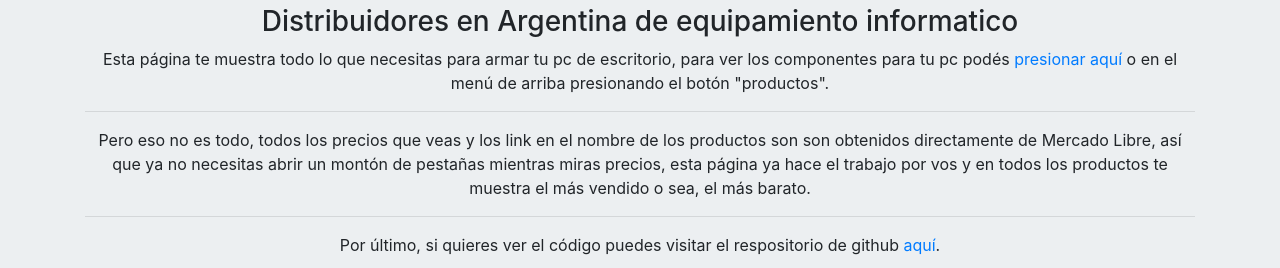
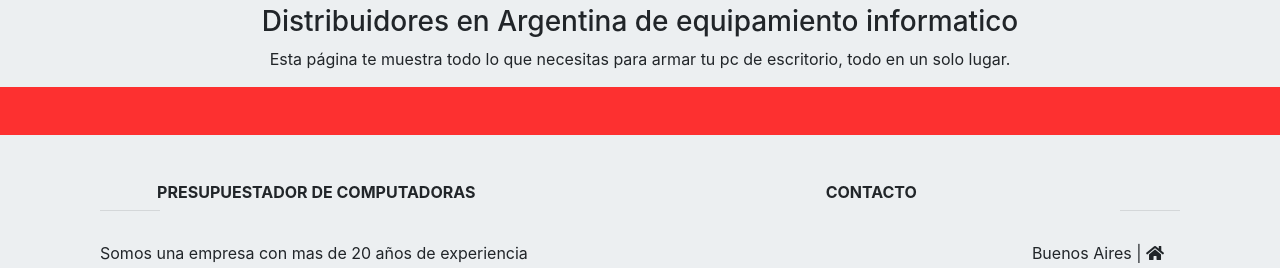
Before and after one commit to Nicocuervo/ProjectoFinal-NicolasCebey, a plain HTML site: page index.html in a window 1280 px wide. Shown: the part 531-799 px from the top of the page. Drawn offline with nearby package versions, Linux system fonts and the light colour scheme.

Commit message:
mod index

```diff
--- a/css/style.css
+++ b/css/style.css
@@ -85,7 +85,9 @@ nav li, nav h1 {
     margin-left: 10px;
 }
 
-
+h6{
+    text-align: center;
+}
 
 @media (max-width: 991px){
 
--- a/index.html
+++ b/index.html
@@ -91,21 +91,9 @@
       <h1>SOMOS HAMMET COMPUTER</h1>
       <h3>Distribuidores en Argentina de equipamiento informatico</h3>
       <p>
-        Esta página te muestra todo lo que necesitas para armar tu pc de escritorio,
-        para ver los componentes para tu pc podés <a href="productos.html">presionar aquí</a>
-         o en el menú de arriba presionando el botón "productos".
+        Esta página te muestra todo lo que necesitas para armar tu pc de escritorio, todo en un solo lugar.
       </p>
-      <hr>
-      <p>
-        Pero eso no es todo, todos los precios que veas y los link en el nombre de los productos son
-        son obtenidos directamente de Mercado Libre, así que ya no necesitas abrir un montón de pestañas
-        mientras miras precios, esta página ya hace el trabajo por vos y en todos los productos
-        te muestra el más vendido o sea, el más barato.
-      </p>
-      <hr>
-      <p>
-        Por último, si quieres ver el código puedes visitar el respositorio de github <a href="https://github.com">aquí</a>.
-      </p>
+
     </div>
     <footer class="page-footer font-small unique-color-dark">
 
@@ -114,7 +102,6 @@
 
           <div class="row py-4 d-flex align-items-center">
             <div class="col-md-6 col-lg-5 text-center text-md-left mb-4 mb-md-0">
-              <h6 class="mb-0" style="color: #eceff1">NO ESPERES MAS, ARMA YA TU COMPUTADORA!!</h6>
             </div>
           </div>
 
```
